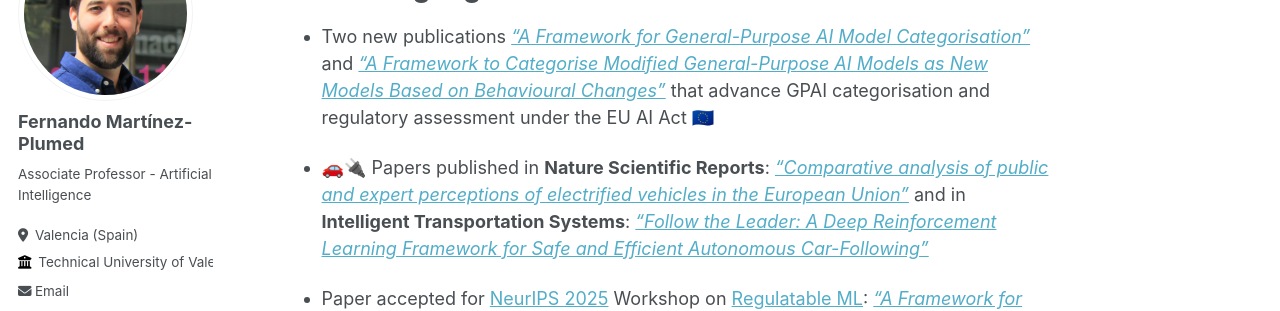
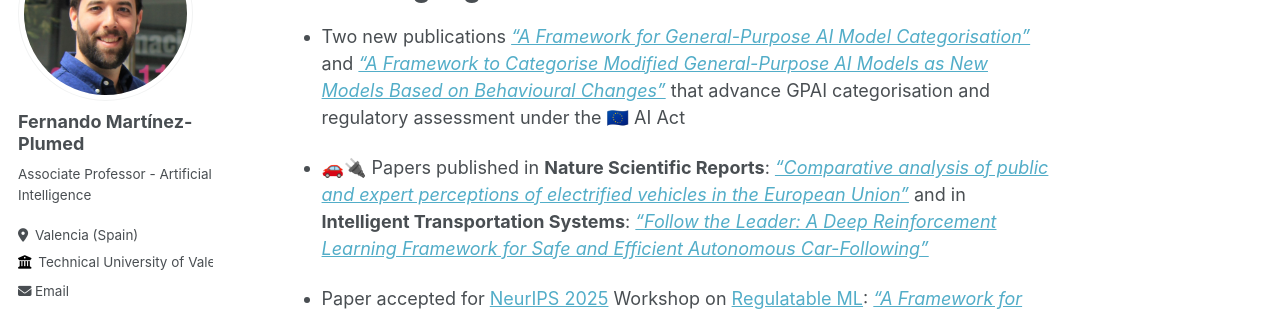
Before and after one commit to nandomp/nandomp.github.io, a Jekyll site: the page built from _pages/about.md, in a window 1280 px wide and 900 px high, scrolled down 367 px. Shown: the part 180-491 px from the top of the window. Built offline with Jekyll 4.4.1, drawn with Linux system fonts in a browser that asks for light colours; some web fonts are replaced.

```diff
--- a/_pages/about.md
+++ b/_pages/about.md
@@ -16,7 +16,7 @@ Associate Professor at the Technical University of Valencia ([UPV](http://www.up
 Recent Highlights
 ======
 
-* Two new publications [*"A Framework for General-Purpose AI Model Categorisation"*](https://publications.jrc.ec.europa.eu/repository/handle/JRC143256) and [*"A Framework to Categorise Modified General-Purpose AI Models as New Models Based on Behavioural Changes"*](https://publications.jrc.ec.europa.eu/repository/handle/JRC143257) that advance GPAI categorisation and regulatory assessment under the EU AI Act 🇪🇺
+* Two new publications [*"A Framework for General-Purpose AI Model Categorisation"*](https://publications.jrc.ec.europa.eu/repository/handle/JRC143256) and [*"A Framework to Categorise Modified General-Purpose AI Models as New Models Based on Behavioural Changes"*](https://publications.jrc.ec.europa.eu/repository/handle/JRC143257) that advance GPAI categorisation and regulatory assessment under the 🇪🇺 AI Act
 
 * 🚗🔌 Papers published in **Nature Scientific Reports**: [*"Comparative analysis of public and expert perceptions of electrified vehicles in the European Union"*](https://www.nature.com/articles/s41598-025-06071-0) and in **Intelligent Transportation Systems**: [*"Follow the Leader: A Deep Reinforcement Learning Framework for Safe and Efficient Autonomous Car-Following"*](https://doi.org/10.1080/15472450.2025.2576907)
 
```
